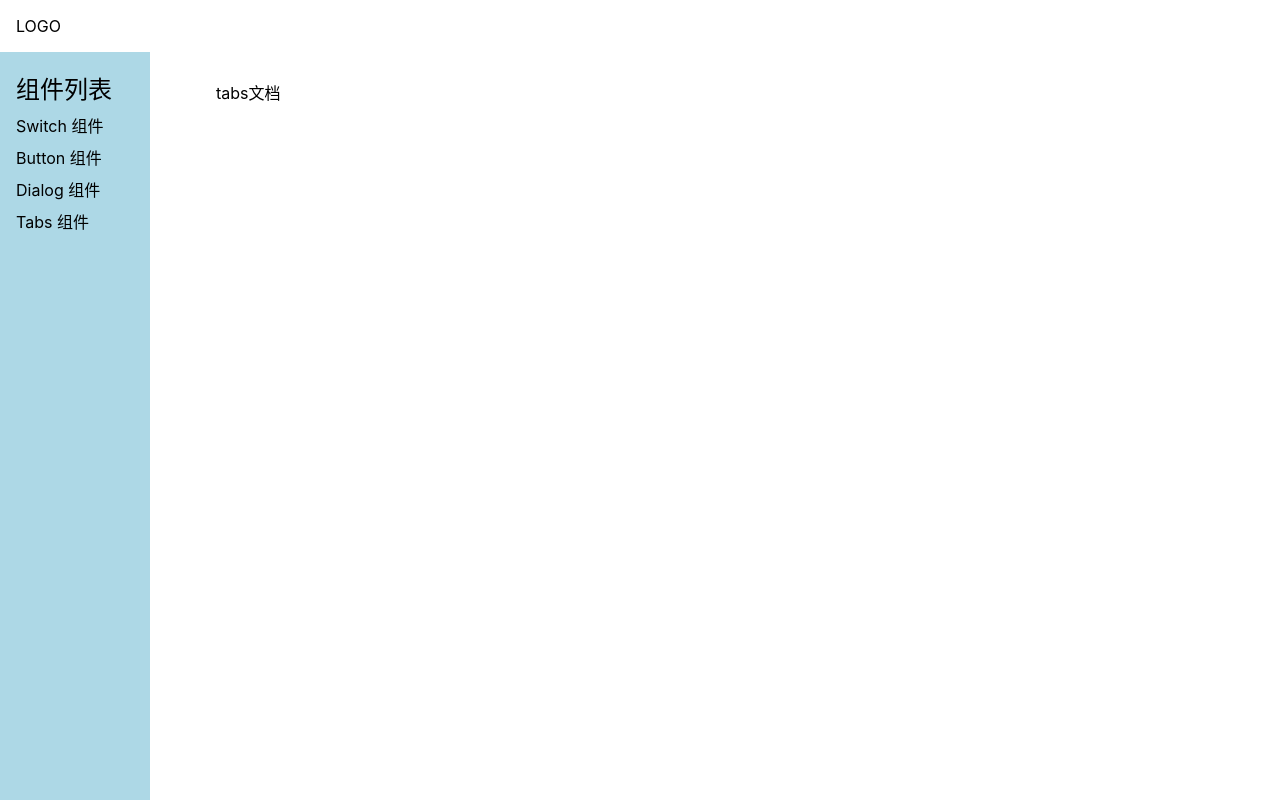
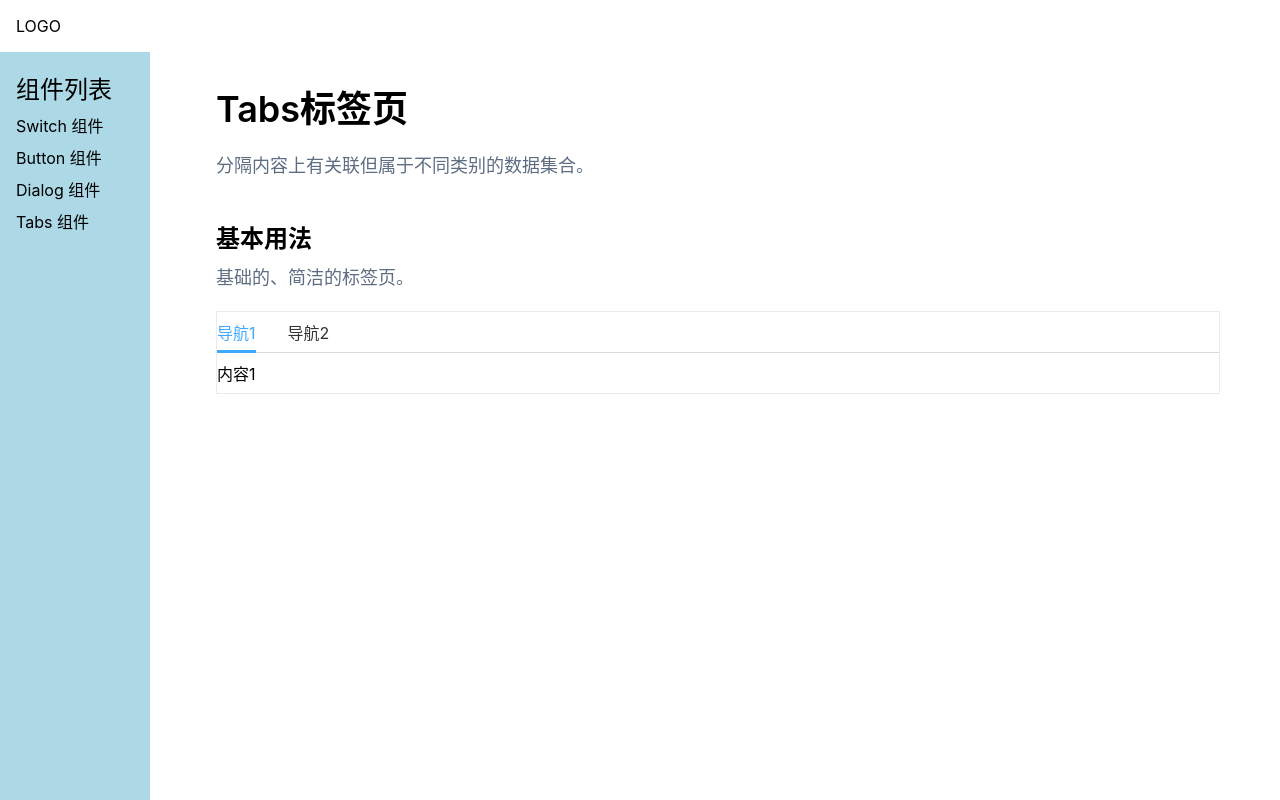
Before and after one commit to CongCong-1228/future-ui, a Vue app: page /#/doc/tabs in a window 1280 px wide. Built offline with nearby package versions, Linux system fonts and the light colour scheme.

Commit message:
tabs组件动态设置div宽度

```diff
--- a/src/components/TabsDemo.vue
+++ b/src/components/TabsDemo.vue
@@ -1,3 +1,49 @@
 <template>
-  <div>tabs文档</div>
+  <h1 class="title">Tabs标签页</h1>
+  <div class="tips"><p>分隔内容上有关联但属于不同类别的数据集合。</p></div>
+  <div class="top"><h2 style="font-weight: 600;">基本用法</h2></div>
+  <div class="tips"><p>基础的、简洁的标签页。</p></div>
+  <section>
+    <Tabs v-model:selected="selected">
+      <Tab title="导航1">内容1</Tab>
+      <Tab title="导航2">内容2</Tab>
+    </Tabs>
+  </section>
 </template>
+
+
+<script lang="ts">
+import Tabs from '../libs/Tabs.vue'
+import Tab from '../libs/Tab.vue'
+import {ref} from "vue";
+
+export default {
+  components: {Tab, Tabs},
+  setup() {
+    const selected = ref('导航1')
+    return {selected}
+  }
+}
+</script>
+
+
+<style lang="scss">
+.title {
+  margin-bottom: 20px;
+  font-weight: 600;
+  font-size: 36px;
+}
+
+> p {
+  font-size: 18px;
+  color: #5e6d82;
+  line-height: 1.5em;
+}
+
+.top {
+  display: flex;
+  align-items: center;
+  padding: 20px 20px 10px 0;
+  margin-top: 20px;
+}
+</style>
--- /dev/null
+++ b/src/libs/Tab.vue
@@ -0,0 +1,4 @@
+
+<template>
+  <slot/>
+</template>
--- /dev/null
+++ b/src/libs/Tabs.vue
@@ -0,0 +1,112 @@
+<template>
+  <div class="fu-tabs">
+    <div class="fu-tabs-nav">
+      <div class="fu-tabs-nav-item"
+           :class="{selected: title=== selected}"
+           @click="select(title)"
+           :ref="setItemRef"
+           v-for="(title,index) in titles" :key="index">{{ title }}
+      </div>
+      <div class="fu-tabs-nav-item-indicator" ref="indicator"></div>
+    </div>
+  </div>
+  <div class="fu-tabs-content" :class="{selected:tab.props.title === selected}" v-for="(tab,index) in defaults"
+       :key="index">
+    <component :is="tab"></component>
+  </div>
+</template>
+
+
+<script lang="ts">
+import Tab from '../libs/Tab.vue'
+import {onMounted, ref} from "vue";
+
+
+export default {
+
+  components: {Tab},
+  props: {
+    selected: {
+      type: String,
+    }
+  },
+  setup(props, context) {
+    const itemRefs = ref([])
+    const indicator = ref(null)
+    // ref配合v-for获取dom元素数组
+    const setItemRef = (el) => {
+      if (el) {
+        itemRefs.value.push(el)
+      }
+    }
+    // 挂载完才有数据，需要在onMounted之后才能得到
+    onMounted(() => {
+      const result = itemRefs.value.filter(div =>
+          div.classList.contains('selected'))[0]
+      const {width} = result.getBoundingClientRect()
+      indicator.value.style.width = width + 'px'
+    })
+    const defaults = context.slots.default()
+    defaults.forEach(tag => {
+      if (tag.type !== Tab) {
+        throw Error('Tabs组件中的子组件必须为Tab')
+      }
+    })
+    const titles = defaults.map(tag => {
+      return tag.props.title
+    })
+    const select = (title) => {
+      context.emit("update:selected", title)
+    }
+
+    return {defaults, titles, select, setItemRef, indicator}
+  }
+}
+</script>
+
+
+<style lang="scss">
+$blue: #40a9ff;
+$color: #333;
+$border-color: #d9d9d9;
+.fu-tabs {
+  &-nav {
+    display: flex;
+    color: $color;
+    border-bottom: 1px solid $border-color;
+    position: relative;
+
+    &-item {
+      padding: 8px 0;
+      margin: 0 16px;
+      cursor: pointer;
+
+      &-indicator {
+        position: absolute;
+        height: 3px;
+        background: $blue;
+        left: 0;
+        bottom: -1px;
+        width: 100px;
+      }
+
+      &:first-child {
+        margin-left: 0;
+      }
+
+      &.selected {
+        color: $blue;
+      }
+    }
+  }
+
+  &-content {
+    padding: 8px 0;
+    display: none;
+
+    &.selected {
+      display: block;
+    }
+  }
+}
+</style>
```
